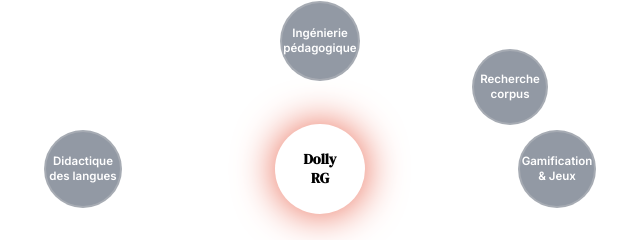
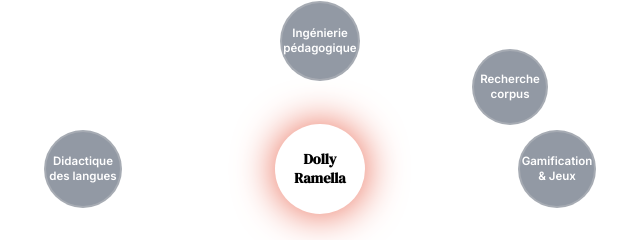
Before and after one commit to DollyRamella/dolly-portfolio, a plain HTML site: page index.html in a window 1280 px wide. Shown: the part 5639-5879 px from the top of the page, 320-960 px from the left. Drawn offline with Linux system fonts and the light colour scheme.

Commit message:
Update index.html

```diff
--- a/index.html
+++ b/index.html
@@ -313,7 +313,7 @@
         <p>Les projets ci-dessus mobilisent ces domaines d'expertise en réseau :</p>
         <div class="constellation-map" id="constellation">
           <div class="skill-node node-center" data-node="center">
-            <span>Dolly<br>RG</span>
+            <span>Dolly<br>Ramella</span>
           </div>
           <div class="skill-node node-1" data-node="ped">Ingénierie<br>pédagogique</div>
           <div class="skill-node node-2" data-node="lang">Didactique<br>des langues</div>
```
